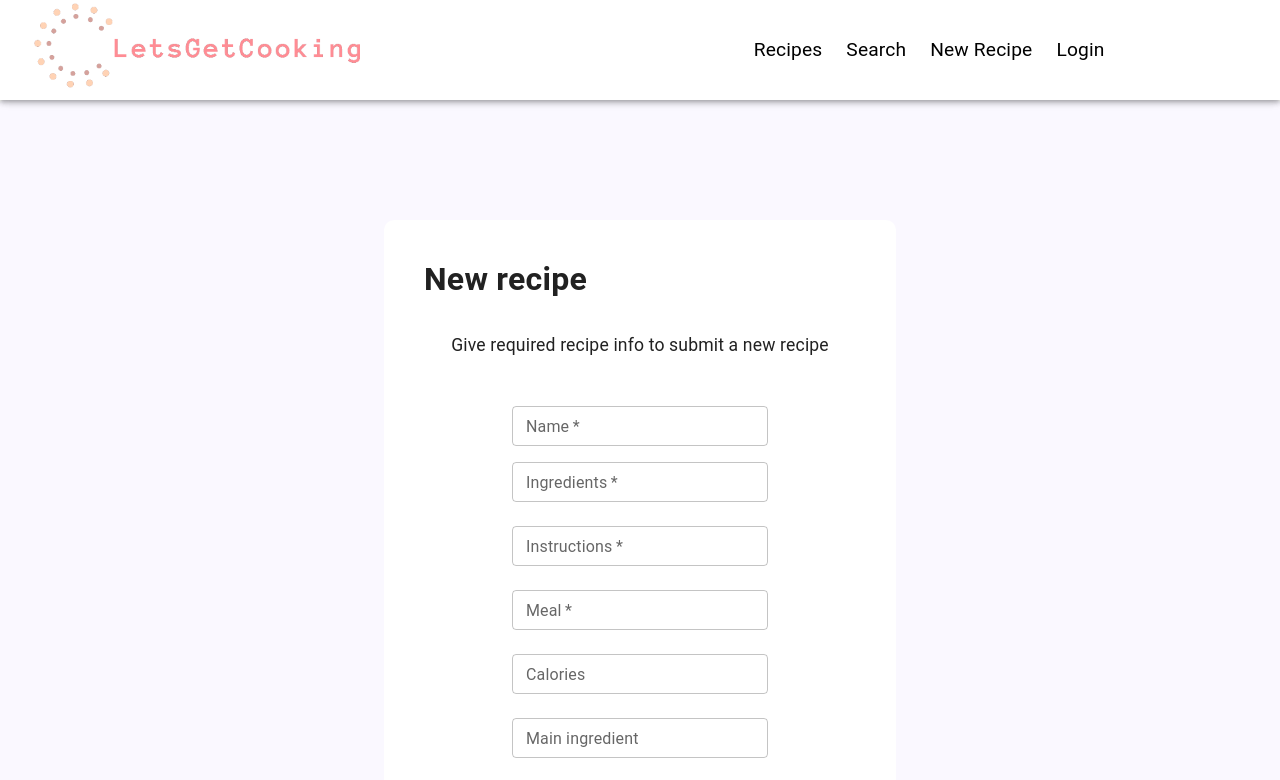
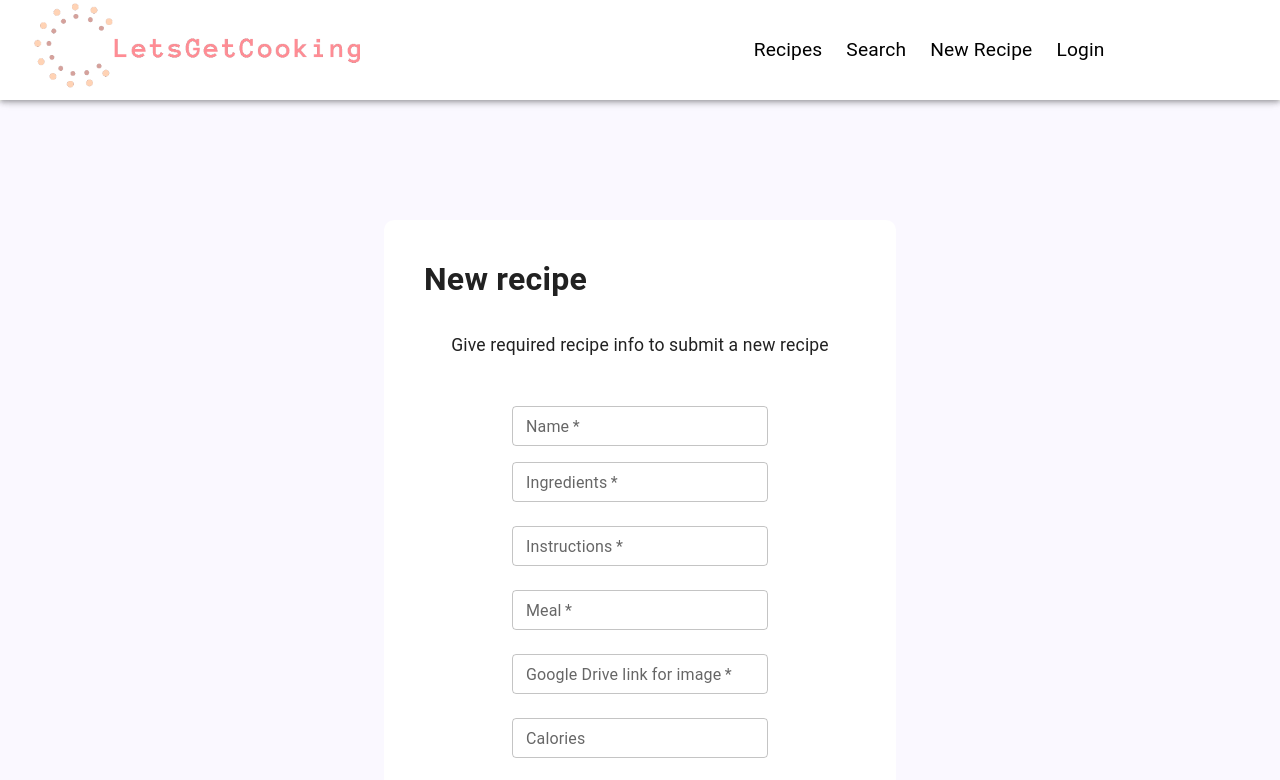
Before and after one commit to niemha3/recipe-app-frontend, a React (Create React App) app: page /recipes/create in a window 1280 px wide. Shown: the top 780 px of the page. Built offline with nearby package versions, Linux system fonts and the light colour scheme.

Commit message:
Add textfield for imageUrl to link img from google drive

```diff
--- a/src/views/CreateRecipe.js
+++ b/src/views/CreateRecipe.js
@@ -15,6 +15,7 @@ const CreateRecipe = () => {
     const [recipeProtein, setRecipeProtein] = useState('')
     const [recipeCarbohydrates, setRecipeCarbohydrates] = useState('')
     const [recipeFat, setRecipeFat] = useState('')
+    const [recipeImageUrl, setRecipeImageUrl] = useState('')
 
     const navigate = useNavigate()
 
@@ -71,6 +72,15 @@ const CreateRecipe = () => {
 
     }
 
+    const handleImageUrlOnChange = (event) => {
+        const url = event.target.value
+
+        const urlId = url.slice(32, 65)
+
+        setRecipeImageUrl(urlId)
+    }
+
+
     const submitNewRecipe = async () => {
 
         const newRecipe = {
@@ -83,7 +93,8 @@ const CreateRecipe = () => {
             cookingTimeInMinutes: recipeCookingTime,
             protein: recipeProtein,
             carbohydrates: recipeCarbohydrates,
-            fat: recipeFat
+            fat: recipeFat,
+            imageUrlId: recipeImageUrl
         }
 
         await RecipesService.createNewRecipe(newRecipe)
@@ -115,6 +126,8 @@ return (
 
             <TextField variant="outlined" label="Meal" fullWidth required size="small" margin="normal" onChange={handleMealOnChange} />
 
+            <TextField variant="outlined" label="Google Drive link for image" fullWidth required size="small" margin="normal" onChange={handleImageUrlOnChange}  />
+
             <TextField variant="outlined" label="Calories" fullWidth size="small" margin="normal" onChange={handleCaloriesOnChange} />
 
             <TextField variant="outlined" label="Main ingredient" fullWidth size="small" margin="normal" onChange={handleMainIngredientOnChange}  />
@@ -126,6 +139,8 @@ return (
             <TextField variant="outlined" label="Carbohydrates" fullWidth size="small" margin="normal" onChange={handleCarbohydratesOnChange}  />
 
             <TextField variant="outlined" label="Fat" fullWidth size="small" margin="normal" onChange={handleFatOnChange}  />
+
+
             </Box>
 
             <Button sx={{mt:2}} disabled={!recipeName || !recipeIngredients || !recipeInstructions || !recipeMeal} variant="outlined" onClick={submitNewRecipe}>Submit</Button>
```
